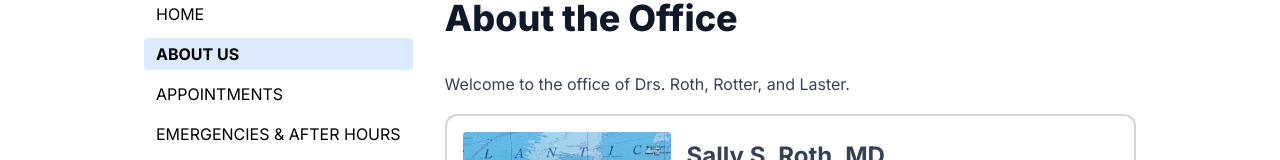
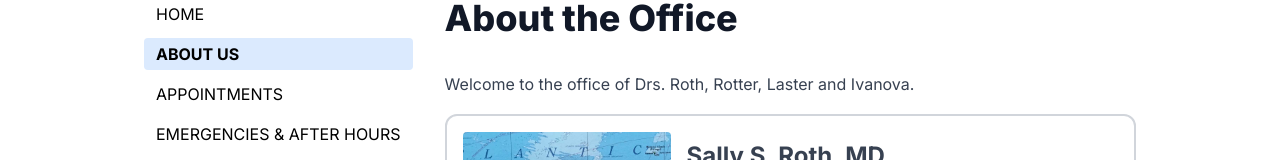
Before and after one commit to jameslittle230/rrl-3, a Next.js app: page /about in a window 1280 px wide. Shown: the part 188-348 px from the top of the page. Built offline with nearby package versions, Linux system fonts and the light colour scheme.

Commit message:
Put Dr. I in more places

```diff
--- a/app/about/page.tsx
+++ b/app/about/page.tsx
@@ -12,7 +12,7 @@ export default function Page() {
     <>
       <div className="prose">
         <h1>About the Office</h1>
-        <p>Welcome to the office of Drs. Roth, Rotter, and Laster.</p>
+        <p>Welcome to the office of Drs. Roth, Rotter, Laster and Ivanova.</p>
       </div>
 
       <Profile name="Sally S. Roth, MD" imageUrl="/images/roth.jpg">
--- a/components/Footer.tsx
+++ b/components/Footer.tsx
@@ -20,7 +20,7 @@ const Footer = () => {
           <img
             className="inline mb-8 sm:w-64 flex-grow-0 ring ring-gray-200"
             src="/images/ppoc.jpg"
-            alt="Drs. Roth, Rotter and Laster are preferred Boston Children's Hospital Community of Care members."
+            alt="Drs. Roth, Rotter, Laster and Ivanova are preferred Boston Children's Hospital Community of Care members."
           />
         </div>
       </div>
```
